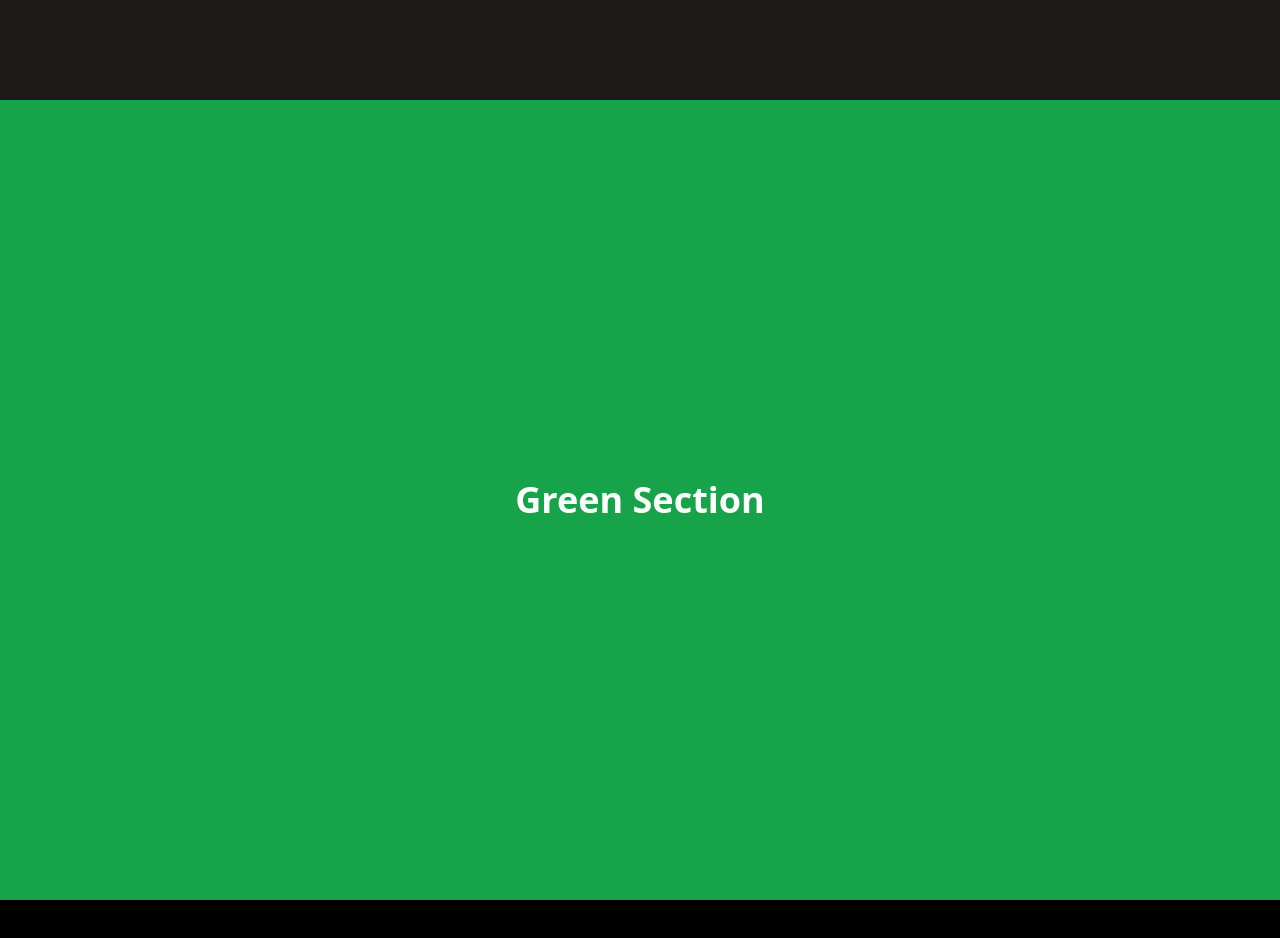
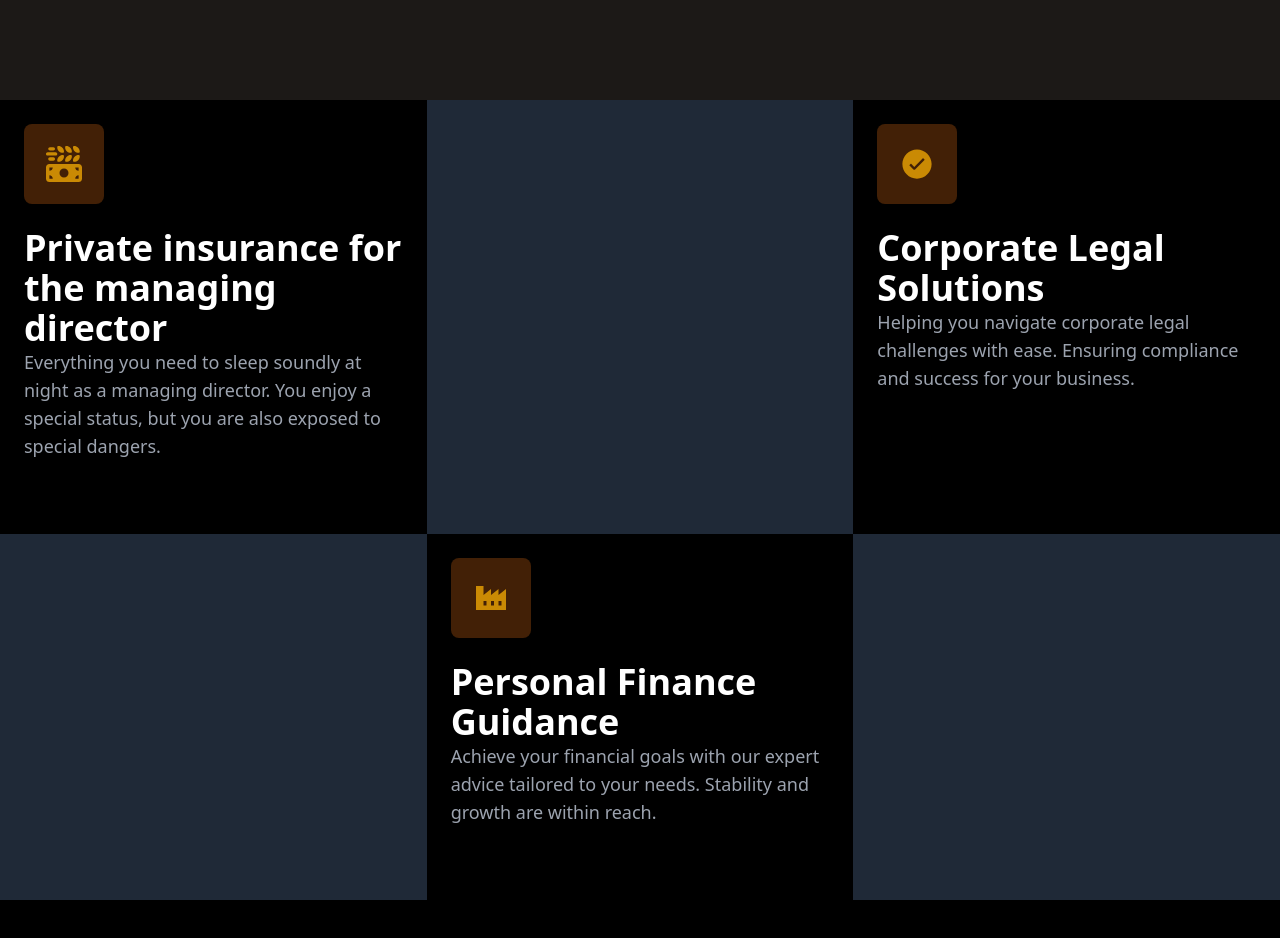
Before and after one commit to ShahAlom47/VR-Consulting-Client, a React (Vite) app: page / in a window 1280 px wide. Shown: the part 3100-4038 px from the top of the page. Built offline with nearby package versions, Linux system fonts and the light colour scheme.

Commit message:
update support sec

```diff
--- a/package.json
+++ b/package.json
@@ -13,6 +13,7 @@
     "framer-motion": "^12.0.5",
     "react": "^18.3.1",
     "react-dom": "^18.3.1",
+    "react-icons": "^5.4.0",
     "react-router": "^7.1.3"
   },
   "devDependencies": {
--- a/src/Pages/Componets/SupportSec.jsx
+++ b/src/Pages/Componets/SupportSec.jsx
@@ -1,4 +1,8 @@
 import { useEffect, useRef, useState } from "react";
+import { BiSolidFactory } from "react-icons/bi";
+import { FaUser } from "react-icons/fa";
+import { FaArrowRightArrowLeft, FaMoneyBillWheat } from "react-icons/fa6";
+import { IoIosCheckmarkCircle } from "react-icons/io";
 
 const SupportSec = () => {
   const supportRef = useRef(null);
@@ -7,6 +11,7 @@ const SupportSec = () => {
   // Total number of sections
   const sections = 3;
 
+  console.log(currentContentIndex);
   // Handle scroll and calculate position
   useEffect(() => {
     const handleScroll = () => {
@@ -31,6 +36,50 @@ const SupportSec = () => {
     };
   }, []);
 
+  const boxTexts = [
+    [
+      {
+        icon: <FaUser />,
+        title: "Private insurance for the managing director",
+        description:
+          "Everything you need to sleep soundly at night as a managing director. You enjoy a special status, but you are also exposed to special dangers.",
+      },
+      {
+        icon: <FaArrowRightArrowLeft />,
+        title: "Corporate Legal Solutions",
+        description:
+          "Helping you navigate corporate legal challenges with ease. Ensuring compliance and success for your business.",
+      },
+      {
+        icon: <FaArrowRightArrowLeft />,
+        title: "Personal Finance Guidance",
+        description:
+          "Achieve your financial goals with our expert advice tailored to your needs. Stability and growth are within reach.",
+      },
+    ],
+
+    [
+      {
+        icon: <FaMoneyBillWheat />,
+        title: "Private insurance for the managing director",
+        description:
+          "Everything you need to sleep soundly at night as a managing director. You enjoy a special status, but you are also exposed to special dangers.",
+      },
+      {
+        icon: <IoIosCheckmarkCircle />,
+        title: "Corporate Legal Solutions",
+        description:
+          "Helping you navigate corporate legal challenges with ease. Ensuring compliance and success for your business.",
+      },
+      {
+        icon: <BiSolidFactory />,
+        title: "Personal Finance Guidance",
+        description:
+          "Achieve your financial goals with our expert advice tailored to your needs. Stability and growth are within reach.",
+      },
+    ],
+  ];
+
   return (
     <div ref={supportRef} className="relative bg-black min-h-[300vh]">
       {/* Fixed container for sticky content */}
@@ -38,31 +87,119 @@ const SupportSec = () => {
 
         {/* Section 1 */}
         <div
-          className={`absolute w-full h-full flex items-center justify-center bg-red-600 transition-opacity duration-1000 ${
-            currentContentIndex === 0 ? "opacity-100 z-10" : "opacity-0 z-0"
-          }`}
+          className={`absolute w-full h-full flex flex-col items-center justify-center bg-black transition-opacity duration-1000 ${currentContentIndex === 0 ? "opacity-100 z-10" : "opacity-0 z-0"}`}
         >
-          <h1 className="text-white text-4xl font-bold">Red Section</h1>
+          <h1 className="text-white text-[350px] font-medium">6</h1>
+          <p className="text-white text-2xl -mt-20">
+            We Support You
+            <span className="text-gray-500">
+              in <br /> these six areas
+            </span>
+          </p>
         </div>
 
         {/* Section 2 */}
         <div
-          className={`absolute w-full h-full flex items-center justify-center bg-blue-600 transition-opacity duration-1000 ${
-            currentContentIndex === 1 ? "opacity-100 z-10" : "opacity-0 z-0"
-          }`}
+          className={`absolute w-full h-full bg-black transition-opacity duration-1000 ${currentContentIndex === 1 ? "opacity-100 z-10" : "opacity-0 z-0"}`}
         >
-          <h1 className="text-white text-4xl font-bold">Blue Section</h1>
+          <div className="grid grid-cols-3 w-full h-full">
+            {/* Left box with animation */}
+            <div className="bg-black relative overflow-hidden">
+              {boxTexts[0][0].icon}
+              <div
+                className={`p-6 h-full w-full transition-transform duration-700 ${currentContentIndex === 1 ? "translate-y-0 opacity-100" : "translate-y-full opacity-0"}`}
+              >
+                <p className="text-yellow-600 rounded-lg p-3 text-4xl flex justify-center items-center mb-6 bg-yellow-950 w-20 h-20">
+                  {boxTexts[0][0].icon}
+                </p>
+                <h1 className="text-white font-semibold text-4xl">{boxTexts[0][0].title}</h1>
+                <p className="text-gray-400 text-lg">{boxTexts[0][0].description}</p>
+              </div>
+            </div>
+
+            {/* Empty spaces */}
+            <div className="bg-gray-800"></div>
+            <div className="bg-black">
+              <div
+                className={`p-6 h-full w-full transition-transform duration-700 ${currentContentIndex === 1 ? "translate-y-0 opacity-100" : "translate-y-full opacity-0"}`}
+              >
+                <p className="text-yellow-600 rounded-lg p-3 text-4xl flex justify-center items-center mb-6 bg-yellow-950 w-20 h-20">
+                  {boxTexts[0][1].icon}
+                </p>
+                <h1 className="text-white font-semibold text-4xl">{boxTexts[0][1].title}</h1>
+                <p className="text-gray-400 text-lg">{boxTexts[0][1].description}</p>
+              </div>
+            </div>
+
+            <div className="bg-gray-800"></div>
+
+            {/* Another box */}
+            <div className="bg-black">
+              <div
+                className={`p-6 h-full w-full transition-transform duration-700 ${currentContentIndex === 1 ? "translate-y-0 opacity-100" : "translate-y-full opacity-0"}`}
+              >
+                <p className="text-yellow-600 rounded-lg p-3 text-4xl flex justify-center items-center mb-6 bg-yellow-950 w-20 h-20">
+                  {boxTexts[0][2].icon}
+                </p>
+                <h1 className="text-white font-semibold text-4xl">{boxTexts[0][2].title}</h1>
+                <p className="text-gray-400 text-lg">{boxTexts[0][2].description}</p>
+              </div>
+            </div>
+
+            <div className="bg-gray-800"></div>
+          </div>
         </div>
 
         {/* Section 3 */}
         <div
-          className={`absolute w-full h-full flex items-center justify-center bg-green-600 transition-opacity duration-1000 ${
-            currentContentIndex === 2 ? "opacity-100 z-10" : "opacity-0 z-0"
-          }`}
+          className={`absolute w-full h-full bg-black transition-opacity duration-1000 ${currentContentIndex === 2 ? "opacity-100 z-10" : "opacity-0 z-0"}`}
         >
-          <h1 className="text-white text-4xl font-bold">Green Section</h1>
+          <div className="grid grid-cols-3 w-full h-full">
+            {/* Left box with animation */}
+            <div className="bg-black relative overflow-hidden">
+              <div
+                className={`p-6 h-full w-full transition-transform duration-700 ${currentContentIndex === 2 ? "translate-y-0 opacity-100" : "translate-y-full opacity-0"}`}
+              >
+                <p className="text-yellow-600 rounded-lg p-3 text-4xl flex justify-center items-center mb-6 bg-yellow-950 w-20 h-20">
+                  {boxTexts[1][0].icon}
+                </p>
+                <h1 className="text-white font-semibold text-4xl">{boxTexts[1][0].title}</h1>
+                <p className="text-gray-400 text-lg">{boxTexts[1][0].description}</p>
+              </div>
+            </div>
+
+            {/* Empty spaces */}
+            <div className="bg-gray-800"></div>
+            <div className="bg-black">
+              <div
+                className={`p-6 h-full w-full transition-transform duration-700 ${currentContentIndex === 2 ? "translate-y-0 opacity-100" : "translate-y-full opacity-0"}`}
+              >
+                <p className="text-yellow-600 rounded-lg p-3 text-4xl flex justify-center items-center mb-6 bg-yellow-950 w-20 h-20">
+                  {boxTexts[1][1].icon}
+                </p>
+                <h1 className="text-white font-semibold text-4xl">{boxTexts[1][1].title}</h1>
+                <p className="text-gray-400 text-lg">{boxTexts[1][1].description}</p>
+              </div>
+            </div>
+
+            <div className="bg-gray-800"></div>
+
+            {/* Another box */}
+            <div className="bg-black">
+              <div
+                className={`p-6 h-full w-full transition-transform duration-700 ${currentContentIndex === 2 ? "translate-y-0 opacity-100" : "translate-y-full opacity-0"}`}
+              >
+                <p className="text-yellow-600 rounded-lg p-3 text-4xl flex justify-center items-center mb-6 bg-yellow-950 w-20 h-20">
+                  {boxTexts[1][2].icon}
+                </p>
+                <h1 className="text-white font-semibold text-4xl">{boxTexts[1][2].title}</h1>
+                <p className="text-gray-400 text-lg">{boxTexts[1][2].description}</p>
+              </div>
+            </div>
+
+            <div className="bg-gray-800"></div>
+          </div>
         </div>
-
       </div>
     </div>
   );
```
Also changed, not shown: 1 other file (tests, documents, lock files or other folders).
